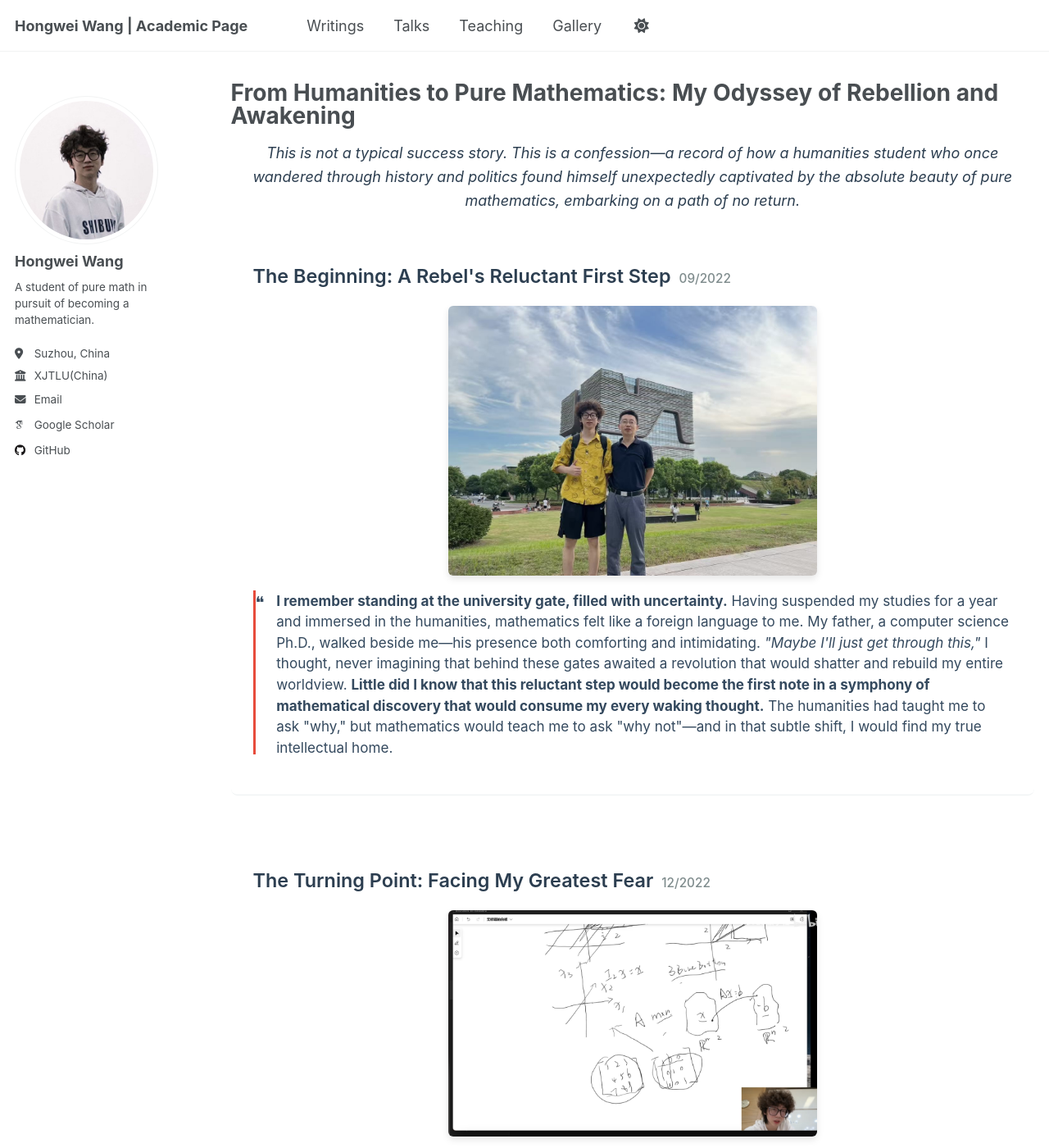
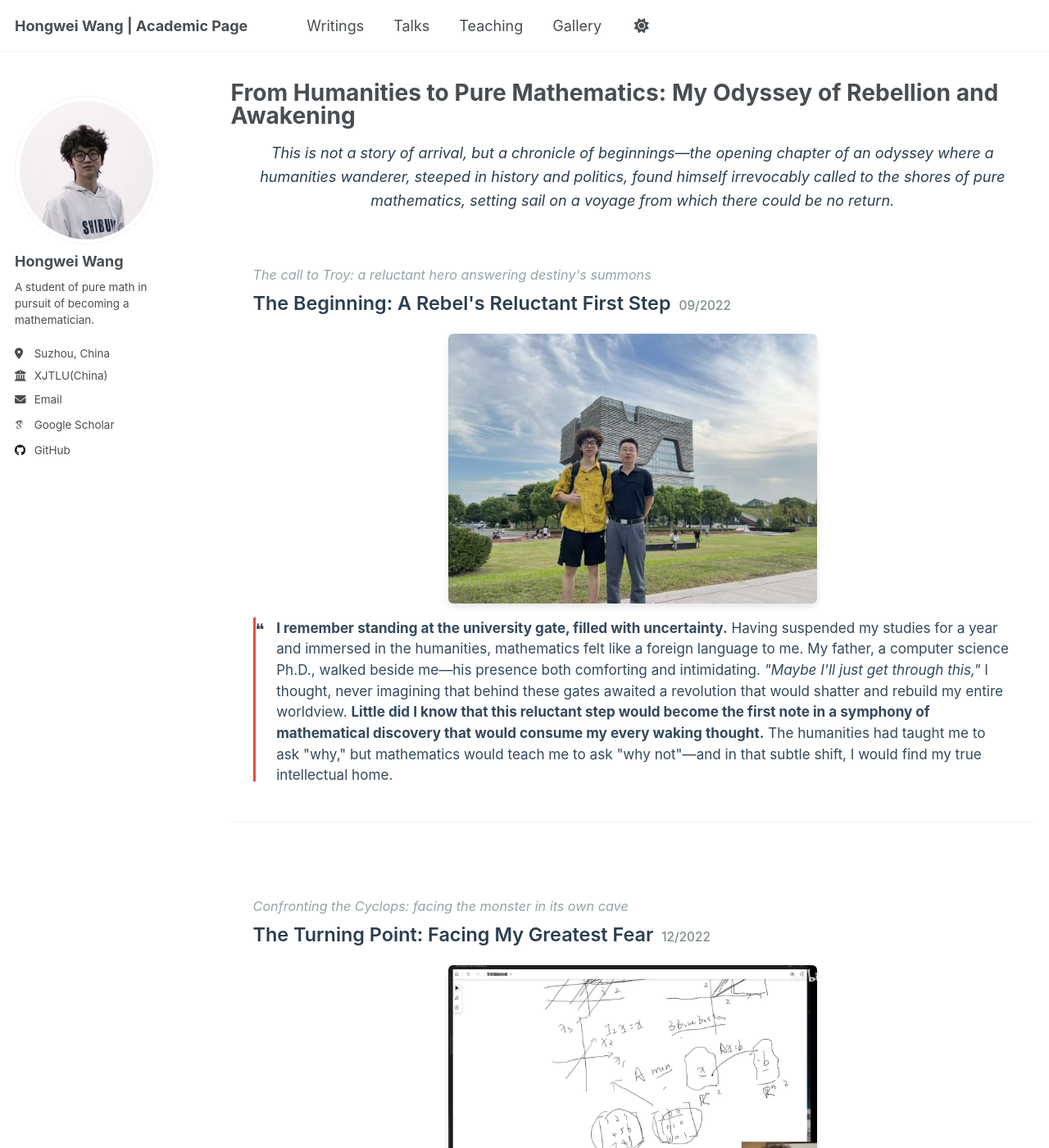
Before and after one commit to WangHongWei-AcademicPage/WangHongWei-AcademicPage.github.io, a Jekyll site: the page built from _pages/gallery.html, in a window 1280 px wide and 1400 px high. Shown: the whole window at 82% size. Built offline with Jekyll 4.4.1, drawn with Linux system fonts in a browser that asks for light colours; some web fonts are replaced; a script that is not in the unit is left out; some of the changed text lies outside the part shown.

Commit message:
Update gallery.html

```diff
--- a/_pages/gallery.html
+++ b/_pages/gallery.html
@@ -5,10 +5,13 @@ permalink: /gallery/
 author_profile: true
 ---
 
-<p style="line-height: 1.6; margin-bottom: 2em; font-style: italic; color: #2c3e50; text-align: center; padding: 0 1em;">This is not a typical success story. This is a confession—a record of how a humanities student who once wandered through history and politics found himself unexpectedly captivated by the absolute beauty of pure mathematics, embarking on a path of no return.</p>
+<p style="line-height: 1.6; margin-bottom: 2em; font-style: italic; color: #2c3e50; text-align: center; padding: 0 1em;">This is not a story of arrival, but a chronicle of beginnings—the opening chapter of an odyssey where a humanities wanderer, steeped in history and politics, found himself irrevocably called to the shores of pure mathematics, setting sail on a voyage from which there could be no return.</p>
 
 <div class="gallery">
   <div class="gallery-item" onclick="this.classList.toggle('expanded')">
+    <div style="display: flex; align-items: baseline; margin-bottom: 0.5em;">
+      <p style="margin: 0; color: #95a5a6; font-size: 0.9em; font-style: italic;">The call to Troy: a reluctant hero answering destiny's summons</p>
+    </div>
     <div style="display: flex; align-items: baseline; margin-bottom: 1.2em;">
       <h3 style="margin: 0; color: #2c3e50; font-size: 1.3em; font-weight: 600;">The Beginning: A Rebel's Reluctant First Step</h3>
       <p style="margin: 0 0 0 10px; color: #7f8c8d; font-size: 0.85em; font-weight: 500; white-space: nowrap;">09/2022</p>
@@ -21,6 +24,9 @@ author_profile: true
   </div>
 
   <div class="gallery-item" onclick="this.classList.toggle('expanded')">
+    <div style="display: flex; align-items: baseline; margin-bottom: 0.5em;">
+      <p style="margin: 0; color: #95a5a6; font-size: 0.9em; font-style: italic;">Confronting the Cyclops: facing the monster in its own cave</p>
+    </div>
     <div style="display: flex; align-items: baseline; margin-bottom: 1.2em;">
       <h3 style="margin: 0; color: #2c3e50; font-size: 1.3em; font-weight: 600;">The Turning Point: Facing My Greatest Fear</h3>
       <p style="margin: 0 0 0 10px; color: #7f8c8d; font-size: 0.85em; font-weight: 500; white-space: nowrap;">12/2022</p>
@@ -33,6 +39,9 @@ author_profile: true
   </div>
 
   <div class="gallery-item" onclick="this.classList.toggle('expanded')">
+    <div style="display: flex; align-items: baseline; margin-bottom: 0.5em;">
+      <p style="margin: 0; color: #95a5a6; font-size: 0.9em; font-style: italic;">Between Scylla and Charybdis: choosing the treacherous path of beauty</p>
+    </div>
     <div style="display: flex; align-items: baseline; margin-bottom: 1.2em;">
       <h3 style="margin: 0; color: #2c3e50; font-size: 1.3em; font-weight: 600;">The Crossroads: Physics or Mathematics?</h3>
       <p style="margin: 0 0 0 10px; color: #7f8c8d; font-size: 0.85em; font-weight: 500; white-space: nowrap;">06/2023</p>
@@ -45,6 +54,9 @@ author_profile: true
   </div>
 
   <div class="gallery-item" onclick="this.classList.toggle('expanded')">
+    <div style="display: flex; align-items: baseline; margin-bottom: 0.5em;">
+      <p style="margin: 0; color: #95a5a6; font-size: 0.9em; font-style: italic;">The Sirens' call: enchanted by a beauty that promises both ecstasy and peril</p>
+    </div>
     <div style="display: flex; align-items: baseline; margin-bottom: 1.2em;">
       <h3 style="margin: 0; color: #2c3e50; font-size: 1.3em; font-weight: 600;">The Revelation: Falling in Love with Abstraction</h3>
       <p style="margin: 0 0 0 10px; color: #7f8c8d; font-size: 0.85em; font-weight: 500; white-space: nowrap;">12/2023</p>
@@ -56,8 +68,10 @@ author_profile: true
     </p>
   </div>
 
-
   <div class="gallery-item" onclick="this.classList.toggle('expanded')">
+    <div style="display: flex; align-items: baseline; margin-bottom: 0.5em;">
+      <p style="margin: 0; color: #95a5a6; font-size: 0.9em; font-style: italic;">Alone on the vast sea: the profound solitude of the long journey</p>
+    </div>
     <div style="display: flex; align-items: baseline; margin-bottom: 1.2em;">
       <h3 style="margin: 0; color: #2c3e50; font-size: 1.3em; font-weight: 600;">The Solitude: Zhang Yitang's Mirror</h3>
       <p style="margin: 0 0 0 10px; color: #7f8c8d; font-size: 0.85em; font-weight: 500; white-space: nowrap;">07/2024</p>
@@ -69,8 +83,10 @@ author_profile: true
     </p>
   </div>
 
-
   <div class="gallery-item" onclick="this.classList.toggle('expanded')">
+    <div style="display: flex; align-items: baseline; margin-bottom: 0.5em;">
+      <p style="margin: 0; color: #95a5a6; font-size: 0.9em; font-style: italic;">Building a ship with bare hands: creating one's own path when none exists</p>
+    </div>
     <div style="display: flex; align-items: baseline; margin-bottom: 1.2em;">
       <h3 style="margin: 0; color: #2c3e50; font-size: 1.3em; font-weight: 600;">The Rebellion: Creating What Was Missing</h3>
       <p style="margin: 0 0 0 10px; color: #7f8c8d; font-size: 0.85em; font-weight: 500; white-space: nowrap;">01/2025</p>
@@ -83,6 +99,9 @@ author_profile: true
   </div>
 
   <div class="gallery-item" onclick="this.classList.toggle('expanded')">
+    <div style="display: flex; align-items: baseline; margin-bottom: 0.5em;">
+      <p style="margin: 0; color: #95a5a6; font-size: 0.9em; font-style: italic;">Recognizing Ithaca's shores: the moment of homecoming and true belonging</p>
+    </div>
     <div style="display: flex; align-items: baseline; margin-bottom: 1.2em;">
       <h3 style="margin: 0; color: #2c3e50; font-size: 1.3em; font-weight: 600;">The Epiphany: Discovering My Ideal Mathematics</h3>
       <p style="margin: 0 0 0 10px; color: #7f8c8d; font-size: 0.85em; font-weight: 500; white-space: nowrap;">03/2025</p>
@@ -94,8 +113,10 @@ author_profile: true
     </p>
   </div>
 
-
   <div class="gallery-item" onclick="this.classList.toggle('expanded')">
+    <div style="display: flex; align-items: baseline; margin-bottom: 0.5em;">
+      <p style="margin: 0; color: #95a5a6; font-size: 0.9em; font-style: italic;">Passing the torch: the hero becomes the mentor to new voyagers</p>
+    </div>
     <div style="display: flex; align-items: baseline; margin-bottom: 1.2em;">
       <h3 style="margin: 0; color: #2c3e50; font-size: 1.3em; font-weight: 600;">The Cycle: From Apprentice to Guide</h3>
       <p style="margin: 0 0 0 10px; color: #7f8c8d; font-size: 0.85em; font-weight: 500; white-space: nowrap;">04/2025</p>
@@ -108,6 +129,9 @@ author_profile: true
   </div>
 
   <div class="gallery-item" onclick="this.classList.toggle('expanded')">
+    <div style="display: flex; align-items: baseline; margin-bottom: 0.5em;">
+      <p style="margin: 0; color: #95a5a6; font-size: 0.9em; font-style: italic;">The land of the Phaeacians: discovering civilizations beyond one's own shores</p>
+    </div>
     <div style="display: flex; align-items: baseline; margin-bottom: 1.2em;">
       <h3 style="margin: 0; color: #2c3e50; font-size: 1.3em; font-weight: 600;">The Awakening: Westlake's Intellectual Fire</h3>
       <p style="margin: 0 0 0 10px; color: #7f8c8d; font-size: 0.85em; font-weight: 500; white-space: nowrap;">07/2025</p>
@@ -119,7 +143,10 @@ author_profile: true
     </p>
   </div>
 
-    <div class="gallery-item" onclick="this.classList.toggle('expanded')">
+  <div class="gallery-item" onclick="this.classList.toggle('expanded')">
+    <div style="display: flex; align-items: baseline; margin-bottom: 0.5em;">
+      <p style="margin: 0; color: #95a5a6; font-size: 0.9em; font-style: italic;">Ithaca regained, only to find the true journey has just begun</p>
+    </div>
     <div style="display: flex; align-items: baseline; margin-bottom: 1.2em;">
       <h3 style="margin: 0; color: #2c3e50; font-size: 1.3em; font-weight: 600;">The Horizon: Where the True Odyssey Begins</h3>
       <p style="margin: 0 0 0 10px; color: #7f8c8d; font-size: 0.85em; font-weight: 500; white-space: nowrap;">09/2025</p>
@@ -132,16 +159,7 @@ author_profile: true
   </div>
 </div>
 
-<div style="text-align: center; margin: 4em 0; padding: 4em 3em; background: linear-gradient(135deg, #ff6b6b 0%, #4ecdc4 100%); color: white; border-radius: 16px; box-shadow: 0 12px 40px rgba(0,0,0,0.25); position: relative; overflow: hidden; border: 3px solid rgba(255,255,255,0.2);">
-  <!-- 动态粒子背景 -->
-  <div style="position: absolute; top: 0; left: 0; width: 100%; height: 100%; background:
-    radial-gradient(circle at 20% 80%, rgba(255,255,255,0.3) 0%, transparent 50%),
-    radial-gradient(circle at 80% 20%, rgba(255,255,255,0.2) 0%, transparent 50%),
-    radial-gradient(circle at 40% 40%, rgba(255,255,255,0.15) 0%, transparent 50%);">
-  </div>
-
-  <!-- 装饰性边框光效 -->
-  <div style="text-align: center; margin: 4em auto; padding: 3em; background: linear-gradient(135deg, #ff6b6b 0%, #4ecdc4 100%); color: white; border-radius: 16px; box-shadow: 0 12px 40px rgba(0,0,0,0.25); position: relative; overflow: hidden; border: 3px solid rgba(255,255,255,0.2); max-width: 500px; width: 92%;">
+<div style="text-align: center; margin: 4em auto; padding: 3em; background: linear-gradient(135deg, #ff6b6b 0%, #4ecdc4 100%); color: white; border-radius: 16px; box-shadow: 0 12px 40px rgba(0,0,0,0.25); position: relative; overflow: hidden; border: 3px solid rgba(255,255,255,0.2); max-width: 500px; width: 92%;">
   <!-- 动态粒子背景 -->
   <div style="position: absolute; top: 0; left: 0; width: 100%; height: 100%; background:
     radial-gradient(circle at 20% 80%, rgba(255,255,255,0.3) 0%, transparent 50%),
@@ -170,15 +188,12 @@ author_profile: true
   </p>
 </div>
 
-
 <style>
 @keyframes gradientShift {
   0% { background-position: 0% 50%; }
   50% { background-position: 100% 50%; }
   100% { background-position: 0% 50%; }
 }
-
-
 
 .gallery-item {
   margin-bottom: 3.5em;
```
